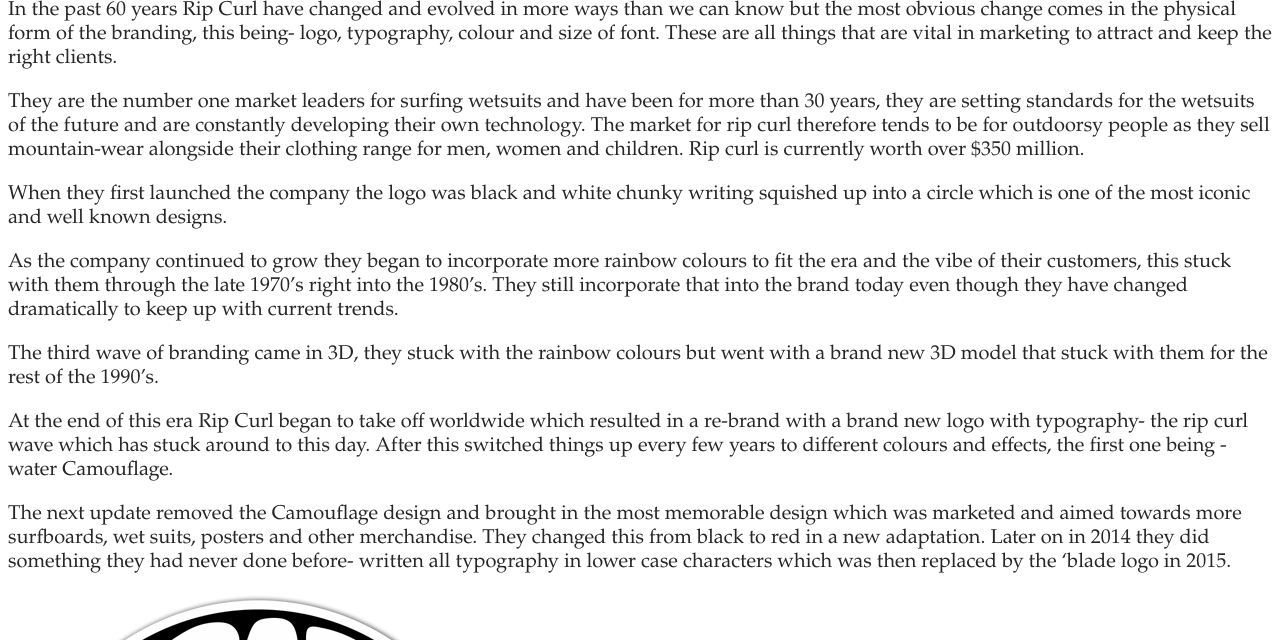
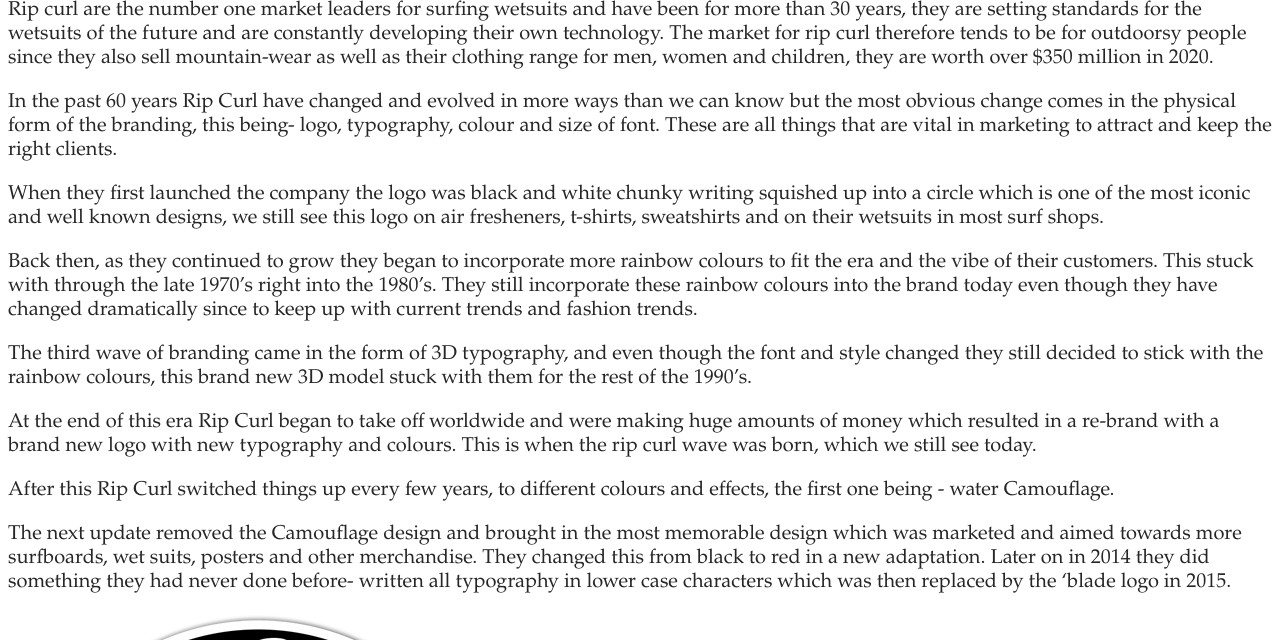
Before and after one commit to poppyclark/ridethereef, a Jekyll site: the page built from _posts/2019-07-20-here-is-my-new-post-for-trial.md, in a window 1280 px wide and 900 px high, scrolled down 772 px, cut to the strip 260-900 px from the top of the window. Built offline with Jekyll 4.4.1, drawn with Linux system fonts in a browser that asks for light colours; some web fonts are replaced.

Commit message:
Update Post “2019-07-20-here-is-my-new-post-for-trial”

```diff
--- a/_posts/2019-07-20-here-is-my-new-post-for-trial.md
+++ b/_posts/2019-07-20-here-is-my-new-post-for-trial.md
@@ -10,17 +10,19 @@
 
 ![Burleigh Heads QLD, Australia- Taken by Manny Moreno](../uploads/manny-moreno-getjzv1icdw-unsplash.jpg)
 
+Rip curl are the number one market leaders for surfing wetsuits and have been for more than 30 years, they are setting standards for the wetsuits of the future and are constantly developing their own technology. The market for rip curl therefore tends to be for outdoorsy people since they also sell mountain-wear as well as their clothing range for men, women and children, they are worth over $350 million in 2020.
+
 In the past 60 years Rip Curl have changed and evolved in more ways than we can know but the most obvious change comes in the physical form of the branding, this being- logo, typography, colour and size of font. These are all things that are vital in marketing to attract and keep the right clients.
 
-They are the number one market leaders for surfing wetsuits and have been for more than 30 years, they are setting standards for the wetsuits of the future and are constantly developing their own technology. The market for rip curl therefore tends to be for outdoorsy people as they sell mountain-wear alongside their clothing range for men, women and children. Rip curl is currently worth over $350 million.
+When they first launched the company the logo was black and white chunky writing squished up into a circle which is one of the most iconic and well known designs, we still see this logo on air fresheners, t-shirts, sweatshirts and on their wetsuits in most surf shops.
 
-When they first launched the company the logo was black and white chunky writing squished up into a circle which is one of the most iconic and well known designs.
+Back then, as they continued to grow they began to incorporate more rainbow colours to fit the era and the vibe of their customers. This stuck with through the late 1970's right into the 1980's. They still incorporate these rainbow colours into the brand today even though they have changed dramatically since to keep up with current trends and fashion trends.
 
-As the company continued to grow they began to incorporate more rainbow colours to fit the era and the vibe of their customers, this stuck with them through the late 1970's right into the 1980's. They still incorporate that into the brand today even though they have changed dramatically to keep up with current trends.
+The third wave of branding came in the form of 3D typography, and even though the font and style changed they still decided to stick with the rainbow colours, this brand new 3D model stuck with them for the rest of the 1990's.
 
-The third wave of branding came in 3D, they stuck with the rainbow colours but went with a brand new 3D model that stuck with them for the rest of the 1990's.
+At the end of this era Rip Curl began to take off worldwide and were making huge amounts of money which resulted in a re-brand with a brand new logo with new typography and colours. This is when the rip curl wave was born, which we still see today.
 
-At the end of this era Rip Curl began to take off worldwide which resulted in a re-brand with a brand new logo with typography- the rip curl wave which has stuck around to this day. After this switched things up every few years to different colours and effects, the first one being - water Camouflage.
+After this Rip Curl switched things up every few years, to different colours and effects, the first one being - water Camouflage.
 
 The next update removed the Camouflage design and brought in the most memorable design which was marketed and aimed towards more surfboards, wet suits, posters and other merchandise. They changed this from black to red in a new adaptation. Later on in 2014 they did something they had never done before- written all typography in lower case characters which was then replaced by the 'blade logo in 2015.
 
```
